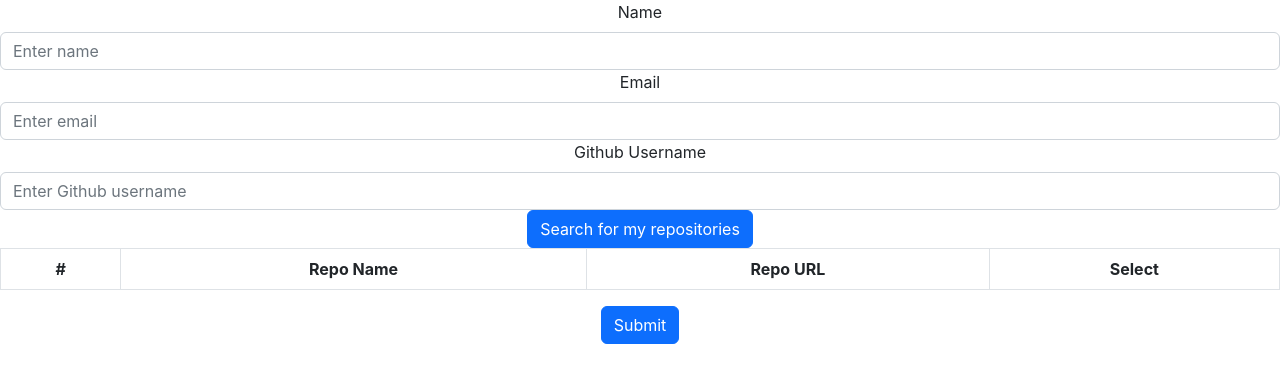
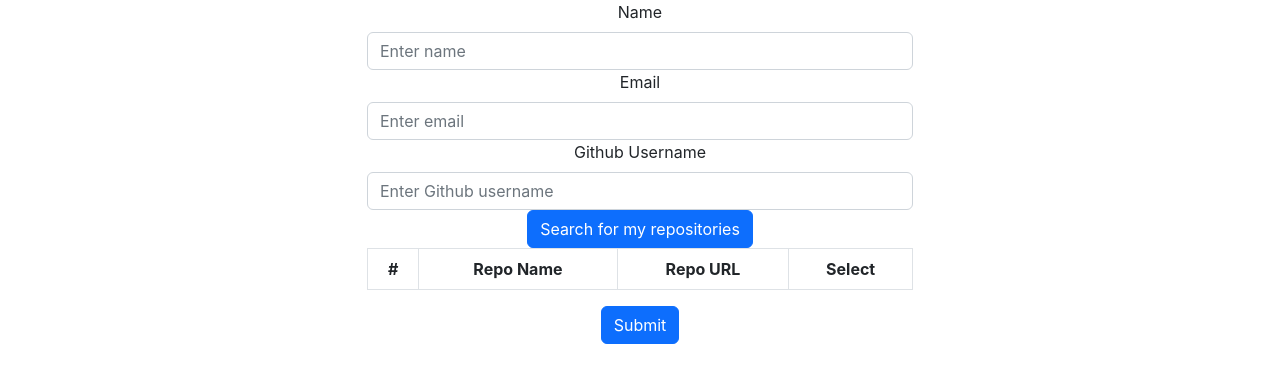
Before and after one commit to nniiicc/survey-app, a React (Create React App) app: page / in a window 1280 px wide. Shown: the top 382 px of the page. Built offline with nearby package versions, Linux system fonts and the light colour scheme.

Commit message:
add some padding

```diff
--- a/src/survey.js
+++ b/src/survey.js
@@ -1,5 +1,5 @@
 import React, { useState } from "react";
-import { Button, Form, Table } from "react-bootstrap";
+import { Button, Form, Table, Container, Row, Col} from "react-bootstrap";
 import axios from 'axios';
 import { CSVLink } from "react-csv";
 
@@ -35,6 +35,9 @@
   };
 
   return (
+    <Container>
+    <Row className="justify-content-center">
+    <Col xs={12} md={8} lg={6}>
     <Form onSubmit={handleSubmit}>
       <Form.Group>
         <Form.Label>Name</Form.Label>
@@ -87,6 +90,9 @@
         </CSVLink>
       )}
     </Form>
+    </Col>
+    </Row>
+    </Container>
   );
 };
 
```
